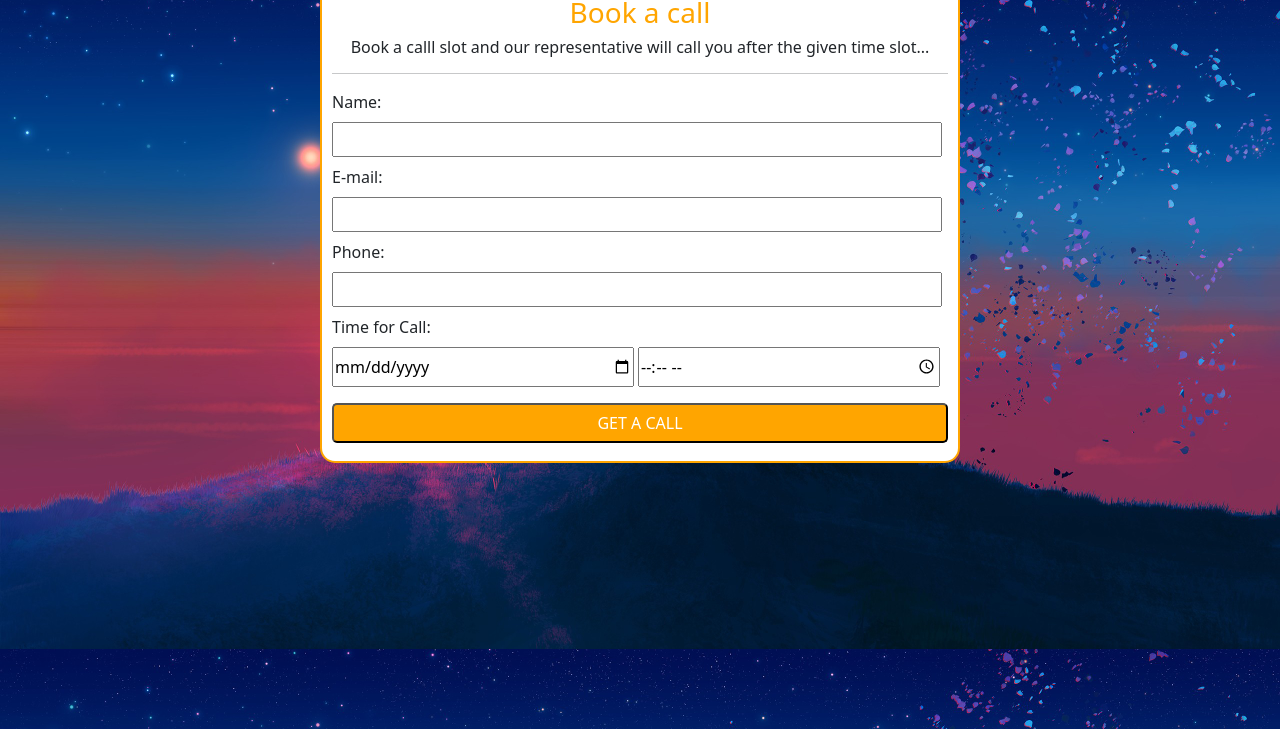
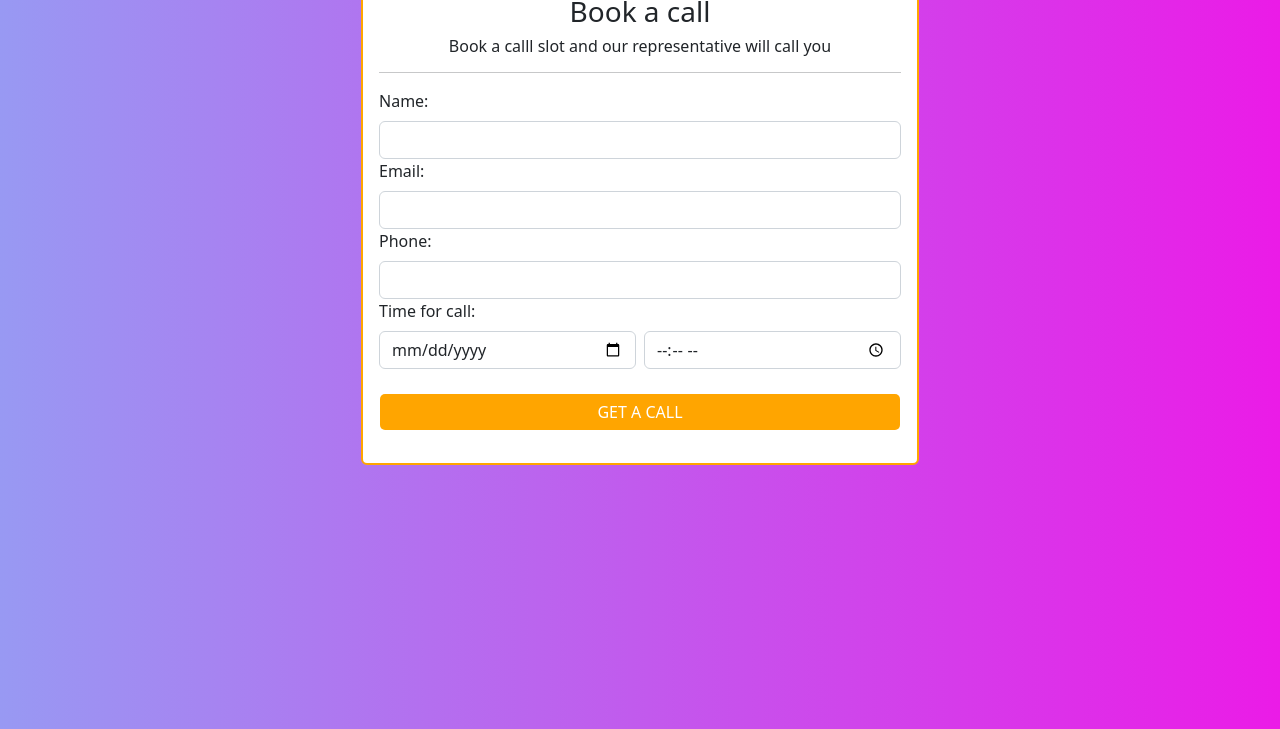
Before and after one commit to neeti-nk47/friendly-octo-giggle, a plain HTML site: page index.html in a window 1280 px wide. Shown: the part 71-800 px from the top of the page. Drawn offline with nearby package versions, Linux system fonts and the light colour scheme.

Commit message:
major changes

```diff
--- a/index.html
+++ b/index.html
@@ -2,10 +2,10 @@
 <html lang="en">
 <head>
     <meta charset="UTF-8">
-    <title>1st Page</title>
-    <link rel="icon" href="favicon.ico">
+    <meta name="viewport" content="width=device-width, initial-scale=1.0">
     <link href="https://cdn.jsdelivr.net/npm/bootstrap@5.2.3/dist/css/bootstrap.min.css" rel="stylesheet" integrity="sha384-rbsA2VBKQhggwzxH7pPCaAqO46MgnOM80zW1RWuH61DGLwZJEdK2Kadq2F9CUG65" crossorigin="anonymous">
 
+    <title>using bootstrap</title>
     <style>
         img{
             width: 50px;
@@ -13,80 +13,60 @@
             margin-left: 80px;
             margin-top: 20px;
         }
-        div{
+        .ho{
+            border: 2px solid orange;
             margin: auto;
-            border: 2px solid orange;
-            border-radius: 15px;
             width: 50%;
             height: auto;
-            padding: 10px;
-            background-color: white;
-
         }
-        h3{
-            text-align: center;
-            color: orange;
-        }
-        h6{
-            text-align: center;
-            margin-bottom: 8px;
-
-        }
-        .hi{
-            width: 99%;
-            margin-top: 8px;
-            margin-bottom: 8px;
-            height: 35px;
-        }
-        .two{
-            margin-top: 8px;
-            margin-bottom: 8px;
-            width: 49%;
-            height: 40px;
-
-        }
-        button{
-            width: 100%;
-            margin-top: 8px;
-            margin-bottom: 8px;
-            height: 40px;
+        .boto{
             color: white;
             background-color: orange;
-            border-radius: 5px;
-
         }
-        body{
-            background-image: url(background.jpg) ;
-            background-size:100%;
+        .boto:hover{
+            background-color: #ffffff;
+            color: rgb(227, 116, 13);
+            border: 1px solid orange;
         }
 
+        body{
+            background-image: linear-gradient(to right, rgb(152, 153, 243), rgb(235, 27, 231)) ;
+        }
+
+    </style>
+</head>
+<body>
+    <img src="logo.jpg" alt="the logo" class="img-fluid">
+    <div class="container">
+
+        <div class="ho card">
+            <div class="card-body">
+
+                <h3 class="text-center">Book a call</h3>
+                <h6 class="text-center">Book a calll slot and our representative will call you</h6>
+
+                <hr>
+
+                <form class="form-inline mb-3" id="addForm">
+                    <label for="name" class="form-label">Name:</label>
+                    <input type="text" id="name" name="name" class="form-control" required>
+                    <label for="email" class="form-label">Email:</label>
+                    <input type="email" id="mail" name="mail" class="form-control" required>
+                    <label for="number" class="form-label">Phone:</label>
+                    <input type="number" id="phone" class="form-control" required>
+                    <label class="form-label">Time for call:</label>
+                <div class="hstack gap-2">
+                    <input type="date" id="date" name="date"  class="form-control" >
+                    <input type="time" id="time" name="time" class="form-control" >
+                </div><br>
+                    <button class="btn form-control boto">GET A CALL</button>
+                </form>
+            </div>
+        </div>
+    </div>
 
 
-    </style>
+    <script src="index.js"></script>
 
-</head>
-<body>
-    <img src="logo.png" alt="the logo">
-    <div>
-        <h3>Book a call</h3>
-        <h6>Book a calll slot and our representative will call you after the given time slot...</h6>
-        <hr>
-        <form action="#" onsubmit="getcall(event)">
-            Name:<br>
-            <input type="text" id="name" name="name" class="hi" required><br>
-            E-mail:<br>
-            <input type="email" id="mail" name="mail" class="hi" required><br>
-            Phone:<br>
-            <input type="number" id="phone" maxlength="10" class="hi" required><br>
-            Time for Call:<br>
-            <input type="date" id="date" name="date" class="two" >
-            <input type="time" id="time" name="time" class="two" ><br>
-            <button >GET A CALL</button>
-
-        </form>
-
-    </div>
-
-    <script src="index.js"></script>
 </body>
 </html>
--- a/index.js
+++ b/index.js
@@ -1,7 +1,20 @@
-function getcall(event){
-    event.preventDefault();
-    a=event.target.name.value
-    b=event.target.mail.value
-    c=event.target.phone.value
-    console.log(a,b,c)
+var form = document.getElementById('addForm');
+
+form.addEventListener('submit', addItem);
+
+function addItem(e){
+    e.preventDefault();
+
+    var inname = document.getElementById('name').value;
+    var inmail = document.getElementById('mail').value;
+    var inphone= document.getElementById('phone').value;
+    var indate= document.getElementById('date').value;
+    var intime = document.getElementById('time').value;
+
+    localStorage.setItem("name", inname);
+    localStorage.setItem("mail", inmail);
+    localStorage.setItem("phone", inphone);
+    localStorage.setItem("date", indate);
+    localStorage.setItem("time", intime);
+
 }
```
Also changed, not shown: logo.jpg (added).
